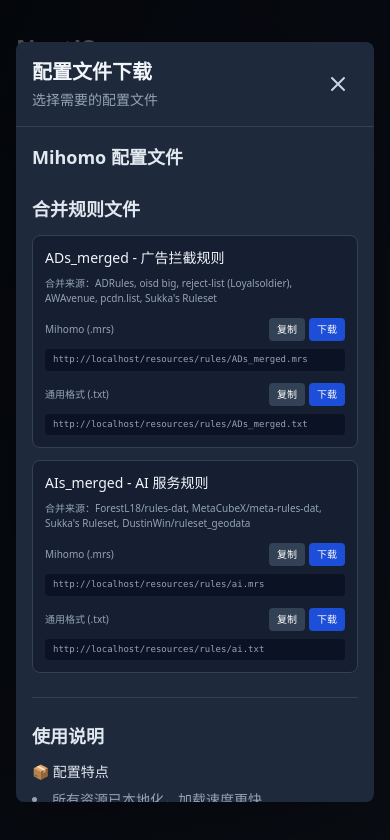
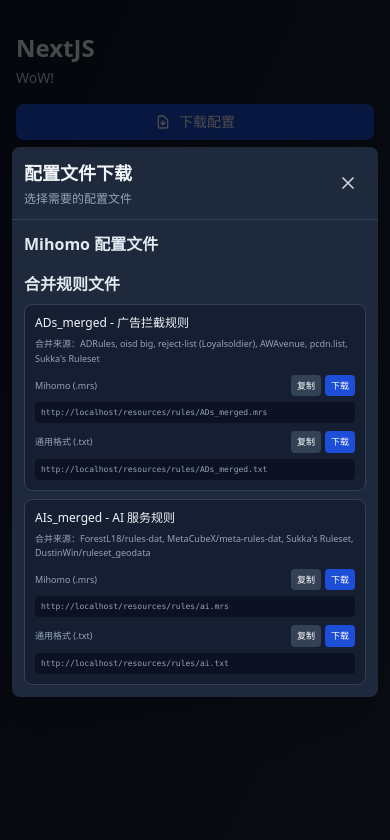
Before and after one commit to JohnsonRan/CRules, a Next.js app in the folder frontend/: page / in a window 390 px wide. Both pictures are taken after a click on the button "下载配置". Shown: the top 840 px of the page. Built offline with nearby package versions, Linux system fonts and the light colour scheme.

Commit message:
chore: better mobile view

```diff
--- a/frontend/app/page.tsx
+++ b/frontend/app/page.tsx
@@ -109,45 +109,45 @@
       />
       {/* 配置下载模态框 */}
       {showConfigModal && (
-        <div className="fixed inset-0 bg-black bg-opacity-70 z-50 flex items-center justify-center p-4" onClick={() => setShowConfigModal(false)}>
+        <div className="fixed inset-0 bg-black bg-opacity-70 z-50 flex items-center justify-center p-3 md:p-4" onClick={() => setShowConfigModal(false)}>
           <div className="bg-slate-800 rounded-lg shadow-2xl max-w-3xl w-full max-h-[90vh] flex flex-col" onClick={(e) => e.stopPropagation()}>
             {/* 头部 */}
-            <div className="flex items-center justify-between p-4 md:p-6 border-b border-slate-700">
-              <div>
-                <h2 className="text-xl md:text-2xl font-bold text-slate-100">配置文件下载</h2>
-                <p className="text-sm text-slate-400 mt-1">选择需要的配置文件</p>
+            <div className="flex items-center justify-between p-3 md:p-6 border-b border-slate-700">
+              <div className="flex-1 min-w-0 pr-2">
+                <h2 className="text-lg md:text-2xl font-bold text-slate-100">配置文件下载</h2>
+                <p className="text-xs md:text-sm text-slate-400 mt-1">选择需要的配置文件</p>
               </div>
               <button
                 onClick={() => setShowConfigModal(false)}
-                className="p-2 hover:bg-slate-700 rounded-lg transition-colors"
+                className="p-2 hover:bg-slate-700 active:bg-slate-700 rounded-lg transition-colors flex-shrink-0"
               >
-                <svg className="w-6 h-6 text-slate-300" fill="none" stroke="currentColor" viewBox="0 0 24 24">
+                <svg className="w-5 h-5 md:w-6 md:h-6 text-slate-300" fill="none" stroke="currentColor" viewBox="0 0 24 24">
                   <path strokeLinecap="round" strokeLinejoin="round" strokeWidth={2} d="M6 18L18 6M6 6l12 12" />
                 </svg>
               </button>
             </div>
 
             {/* 内容 */}
-            <div className="flex-1 overflow-auto p-4 md:p-6 space-y-6">
+            <div className="flex-1 overflow-auto p-3 md:p-6 space-y-4 md:space-y-6">
               {/* 配置文件列表 */}
-              <div className="space-y-3">
-                <h3 className="text-lg font-semibold text-slate-200 mb-3">Mihomo 配置文件</h3>
+              <div className="space-y-2 md:space-y-3">
+                <h3 className="text-base md:text-lg font-semibold text-slate-200 mb-2 md:mb-3">Mihomo 配置文件</h3>
                 {configFiles.map((file) => (
-                  <div key={file} className="bg-slate-900/50 rounded-lg p-3 md:p-4 border border-slate-700 hover:border-slate-600 transition-colors">
-                    <div className="flex flex-col gap-3">
+                  <div key={file} className="bg-slate-900/50 rounded-lg p-2.5 md:p-4 border border-slate-700 hover:border-slate-600 transition-colors">
+                    <div className="flex flex-col gap-2 md:gap-3">
                       <div>
-                        <h4 className="font-medium text-slate-100 mb-1 text-sm md:text-base">{file}</h4>
-                        <code className="text-[10px] md:text-xs text-slate-400 break-all block">
+                        <h4 className="font-medium text-slate-100 mb-1 text-xs md:text-base">{file}</h4>
+                        <code className="text-[9px] md:text-xs text-slate-400 break-all block leading-relaxed">
                           {mounted ? `${window.location.origin}/resources/config/${file}` : ''}
                         </code>
                       </div>
-                      <div className="grid grid-cols-3 gap-2">
+                      <div className="grid grid-cols-3 gap-1.5 md:gap-2">
                         <button
                           onClick={() => {
                             setShowConfigModal(false);
                             openPreview(file);
                           }}
-                          className="px-2 py-2 bg-slate-700 hover:bg-slate-600 active:bg-slate-600 text-white rounded text-xs md:text-sm transition-colors"
+                          className="px-2 py-1.5 md:py-2 bg-slate-700 hover:bg-slate-600 active:bg-slate-600 text-white rounded text-xs md:text-sm transition-colors"
                         >
                           预览
                         </button>
@@ -156,17 +156,17 @@
                             if (mounted) {
                               const url = `${window.location.origin}/resources/config/${file}`;
                               navigator.clipboard.writeText(url);
-                              toast.success('URL 已复制到剪贴板');
+                              toast.success('URL 已复制');
                             }
                           }}
-                          className="px-2 py-2 bg-slate-700 hover:bg-slate-600 active:bg-slate-600 text-white rounded text-xs md:text-sm transition-colors"
+                          className="px-2 py-1.5 md:py-2 bg-slate-700 hover:bg-slate-600 active:bg-slate-600 text-white rounded text-xs md:text-sm transition-colors"
                         >
                           复制
                         </button>
                         <a
                           href={`/resources/config/${file}`}
                           download
-                          className="px-2 py-2 bg-blue-700 hover:bg-blue-600 active:bg-blue-600 text-white rounded text-xs md:text-sm transition-colors text-center"
+                          className="px-2 py-1.5 md:py-2 bg-blue-700 hover:bg-blue-600 active:bg-blue-600 text-white rounded text-xs md:text-sm transition-colors text-center"
                         >
                           下载
                         </a>
@@ -177,71 +177,71 @@
               </div>
 
               {/* 合并规则文件 */}
-              <div className="space-y-3">
-                <h3 className="text-lg font-semibold text-slate-200 mb-3">合并规则文件</h3>
+              <div className="space-y-2 md:space-y-3">
+                <h3 className="text-base md:text-lg font-semibold text-slate-200 mb-2 md:mb-3">合并规则文件</h3>
 
                 {/* ADs_merged */}
-                <div className="bg-slate-900/50 rounded-lg p-3 md:p-4 border border-slate-700">
-                  <h4 className="font-medium text-slate-100 mb-2 text-sm md:text-base">ADs_merged - 广告拦截规则</h4>
-                  <p className="text-[10px] md:text-xs text-slate-400 mb-3">
+                <div className="bg-slate-900/50 rounded-lg p-2.5 md:p-4 border border-slate-700">
+                  <h4 className="font-medium text-slate-100 mb-1.5 md:mb-2 text-xs md:text-base">ADs_merged - 广告拦截规则</h4>
+                  <p className="text-[9px] md:text-xs text-slate-400 mb-2 md:mb-3 leading-relaxed">
                     合并来源：ADRules, oisd big, reject-list (Loyalsoldier), AWAvenue, pcdn.list, Sukka's Ruleset
                   </p>
-                  <div className="space-y-3">
-                    <div className="space-y-2">
-                      <div className="flex items-center justify-between">
-                        <span className="text-[10px] md:text-xs text-slate-400">Mihomo (.mrs)</span>
-                        <div className="flex gap-1">
+                  <div className="space-y-2 md:space-y-3">
+                    <div className="space-y-1.5 md:space-y-2">
+                      <div className="flex items-center justify-between gap-2">
+                        <span className="text-[9px] md:text-xs text-slate-400 flex-shrink-0">Mihomo (.mrs)</span>
+                        <div className="flex gap-1 flex-shrink-0">
                           <button
                             onClick={() => {
                               if (mounted) {
                                 const url = `${window.location.origin}/resources/rules/ADs_merged.mrs`;
                                 navigator.clipboard.writeText(url);
-                                toast.success('URL 已复制到剪贴板');
+                                toast.success('已复制');
                               }
                             }}
-                            className="px-2 py-1 bg-slate-700 hover:bg-slate-600 active:bg-slate-600 text-white rounded text-[10px] md:text-xs transition-colors"
+                            className="px-1.5 md:px-2 py-1 bg-slate-700 hover:bg-slate-600 active:bg-slate-600 text-white rounded text-[9px] md:text-xs transition-colors"
                           >
                             复制
                           </button>
                           <a
                             href="/resources/rules/ADs_merged.mrs"
                             download
-                            className="px-2 py-1 bg-blue-700 hover:bg-blue-600 active:bg-blue-600 text-white rounded text-[10px] md:text-xs transition-colors"
+                            className="px-1.5 md:px-2 py-1 bg-blue-700 hover:bg-blue-600 active:bg-blue-600 text-white rounded text-[9px] md:text-xs transition-colors"
                           >
                             下载
                           </a>
                         </div>
                       </div>
-                      <code className="block text-[9px] md:text-xs text-slate-400 bg-slate-950/50 px-2 py-1 rounded break-all">
+                      <code className="block text-[8px] md:text-xs text-slate-400 bg-slate-950/50 px-1.5 md:px-2 py-1 rounded break-all leading-relaxed">
                         {mounted ? `${window.location.origin}/resources/rules/ADs_merged.mrs` : ''}
                       </code>
                     </div>
-                    <div className="space-y-2">
-                      <div className="flex items-center justify-between">
-                        <span className="text-[10px] md:text-xs text-slate-400">通用格式 (.txt)</span>
-                        <div className="flex gap-1">
+                    <div className="space-y-1.5 md:space-y-2">
+                      <div className="flex items-center justify-between gap-2">
+                        <span className="text-[9px] md:text-xs text-slate-400 flex-shrink-0">通用格式 (.txt)</span>
+                        <div className="flex gap-1 flex-shrink-0">
                           <button
                             onClick={() => {
                               if (mounted) {
                                 const url = `${window.location.origin}/resources/rules/ADs_merged.txt`;
                                 navigator.clipboard.writeText(url);
-                                toast.success('URL 已复制到剪贴板');
+                                toast.success('已复制');
                               }
                             }}
-                            className="px-2 py-1 bg-slate-700 hover:bg-slate-600 active:bg-slate-600 text-white rounded text-[10px] md:text-xs transition-colors"
+                            className="px-1.5 md:px-2 py-1 bg-slate-700 hover:bg-slate-600 active:bg-slate-600 text-white rounded text-[9px] md:text-xs transition-colors"
                           >
                             复制
                           </button>
                           <a
                             href="/resources/rules/ADs_merged.txt"
                             download
-                            className="px-2 py-1 bg-blue-700 hover:bg-blue-600 active:bg-blue-600 text-white rounded text-[10px] md:text-xs transition-colors"
+                            className="px-1.5 md:px-2 py-1 bg-blue-700 hover:bg-blue-600 active:bg-blue-600 text-white rounded text-[9px] md:text-xs transition-colors"
                           >
                             下载
                           </a>
                         </div>
                       </div>
-                      <code className="block text-[9px] md:text-xs text-slate-400 bg-slate-950/50 px-2 py-1 rounded break-all">
+                      <code className="block text-[8px] md:text-xs text-slate-400 bg-slate-950/50 px-1.5 md:px-2 py-1 rounded break-all leading-relaxed">
                         {mounted ? `${window.location.origin}/resources/rules/ADs_merged.txt` : ''}
                       </code>
                     </div>
@@ -249,67 +249,67 @@
                 </div>
 
                 {/* AIs_merged */}
-                <div className="bg-slate-900/50 rounded-lg p-3 md:p-4 border border-slate-700">
-                  <h4 className="font-medium text-slate-100 mb-2 text-sm md:text-base">AIs_merged - AI 服务规则</h4>
-                  <p className="text-[10px] md:text-xs text-slate-400 mb-3">
+                <div className="bg-slate-900/50 rounded-lg p-2.5 md:p-4 border border-slate-700">
+                  <h4 className="font-medium text-slate-100 mb-1.5 md:mb-2 text-xs md:text-base">AIs_merged - AI 服务规则</h4>
+                  <p className="text-[9px] md:text-xs text-slate-400 mb-2 md:mb-3 leading-relaxed">
                     合并来源：ForestL18/rules-dat, MetaCubeX/meta-rules-dat, Sukka's Ruleset, DustinWin/ruleset_geodata
                   </p>
-                  <div className="space-y-3">
-                    <div className="space-y-2">
-                      <div className="flex items-center justify-between">
-                        <span className="text-[10px] md:text-xs text-slate-400">Mihomo (.mrs)</span>
-                        <div className="flex gap-1">
+                  <div className="space-y-2 md:space-y-3">
+                    <div className="space-y-1.5 md:space-y-2">
+                      <div className="flex items-center justify-between gap-2">
+                        <span className="text-[9px] md:text-xs text-slate-400 flex-shrink-0">Mihomo (.mrs)</span>
+                        <div className="flex gap-1 flex-shrink-0">
                           <button
                             onClick={() => {
                               if (mounted) {
                                 const url = `${window.location.origin}/resources/rules/ai.mrs`;
                                 navigator.clipboard.writeText(url);
-                                toast.success('URL 已复制到剪贴板');
+                                toast.success('已复制');
                               }
                             }}
-                            className="px-2 py-1 bg-slate-700 hover:bg-slate-600 active:bg-slate-600 text-white rounded text-[10px] md:text-xs transition-colors"
+                            className="px-1.5 md:px-2 py-1 bg-slate-700 hover:bg-slate-600 active:bg-slate-600 text-white rounded text-[9px] md:text-xs transition-colors"
                           >
                             复制
                           </button>
                           <a
                             href="/resources/rules/ai.mrs"
                             download
-                            className="px-2 py-1 bg-blue-700 hover:bg-blue-600 active:bg-blue-600 text-white rounded text-[10px] md:text-xs transition-colors"
+                            className="px-1.5 md:px-2 py-1 bg-blue-700 hover:bg-blue-600 active:bg-blue-600 text-white rounded text-[9px] md:text-xs transition-colors"
                           >
                             下载
                           </a>
                         </div>
                       </div>
-                      <code className="block text-[9px] md:text-xs text-slate-400 bg-slate-950/50 px-2 py-1 rounded break-all">
+                      <code className="block text-[8px] md:text-xs text-slate-400 bg-slate-950/50 px-1.5 md:px-2 py-1 rounded break-all leading-relaxed">
                         {mounted ? `${window.location.origin}/resources/rules/ai.mrs` : ''}
                       </code>
                     </div>
-                    <div className="space-y-2">
-                      <div className="flex items-center justify-between">
-                        <span className="text-[10px] md:text-xs text-slate-400">通用格式 (.txt)</span>
-                        <div className="flex gap-1">
+                    <div className="space-y-1.5 md:space-y-2">
+                      <div className="flex items-center justify-between gap-2">
+                        <span className="text-[9px] md:text-xs text-slate-400 flex-shrink-0">通用格式 (.txt)</span>
+                        <div className="flex gap-1 flex-shrink-0">
                           <button
                             onClick={() => {
                               if (mounted) {
                                 const url = `${window.location.origin}/resources/rules/ai.txt`;
                                 navigator.clipboard.writeText(url);
-                                toast.success('URL 已复制到剪贴板');
+                                toast.success('已复制');
                               }
                             }}
-                            className="px-2 py-1 bg-slate-700 hover:bg-slate-600 active:bg-slate-600 text-white rounded text-[10px] md:text-xs transition-colors"
+                            className="px-1.5 md:px-2 py-1 bg-slate-700 hover:bg-slate-600 active:bg-slate-600 text-white rounded text-[9px] md:text-xs transition-colors"
                           >
                             复制
                           </button>
                           <a
                             href="/resources/rules/ai.txt"
                             download
-                            className="px-2 py-1 bg-blue-700 hover:bg-blue-600 active:bg-blue-600 text-white rounded text-[10px] md:text-xs transition-colors"
+                            className="px-1.5 md:px-2 py-1 bg-blue-700 hover:bg-blue-600 active:bg-blue-600 text-white rounded text-[9px] md:text-xs transition-colors"
                           >
                             下载
                           </a>
                         </div>
                       </div>
-                      <code className="block text-[9px] md:text-xs text-slate-400 bg-slate-950/50 px-2 py-1 rounded break-all">
+                      <code className="block text-[8px] md:text-xs text-slate-400 bg-slate-950/50 px-1.5 md:px-2 py-1 rounded break-all leading-relaxed">
                         {mounted ? `${window.location.origin}/resources/rules/ai.txt` : ''}
                       </code>
                     </div>
@@ -317,42 +317,7 @@
                 </div>
               </div>
 
-              {/* 说明文档 */}
-              <div className="border-t border-slate-700 pt-6">
-                <h3 className="text-lg font-semibold text-slate-200 mb-3">使用说明</h3>
-                <div className="space-y-4 text-sm text-slate-300">
-                  <div>
-                    <h4 className="font-medium text-slate-200 mb-2">📦 配置特点</h4>
-                    <ul className="list-disc list-inside space-y-1 text-slate-400">
-                      <li>所有资源已本地化，加载速度更快</li>
-                      <li>图标和规则文件均已下载到本地</li>
-                      <li>配置文件中的 URL 已替换为本站地址</li>
-                      <li>支持预览配置文件内容</li>
-                    </ul>
-                  </div>
-
-                  <div>
-                    <h4 className="font-medium text-slate-200 mb-2">🚀 快速开始</h4>
-                    <ol className="list-decimal list-inside space-y-1 text-slate-400">
-                      <li>点击"预览"查看配置文件内容</li>
-                      <li>点击"复制"获取配置文件 URL</li>
-                      <li>点击"下载"保存配置文件到本地</li>
-                      <li>在 Mihomo 客户端中导入配置</li>
-                    </ol>
-                  </div>
-
-                  <div>
-                    <h4 className="font-medium text-slate-200 mb-2">📝 文件格式说明</h4>
-                    <ul className="list-disc list-inside space-y-1 text-slate-400">
-                      <li><strong className="text-slate-300">.mrs</strong> - Mihomo 专用格式，体积更小，加载更快</li>
-                      <li><strong className="text-slate-300">.txt</strong> - 通用格式，兼容 Surge、Clash 等客户端</li>
-                    </ul>
-                  </div>
-                </div>
-              </div>
             </div>
-
-
           </div>
         </div>
       )}
```
Also changed, not shown: frontend/app/layout.tsx (+8 -1 lines).
